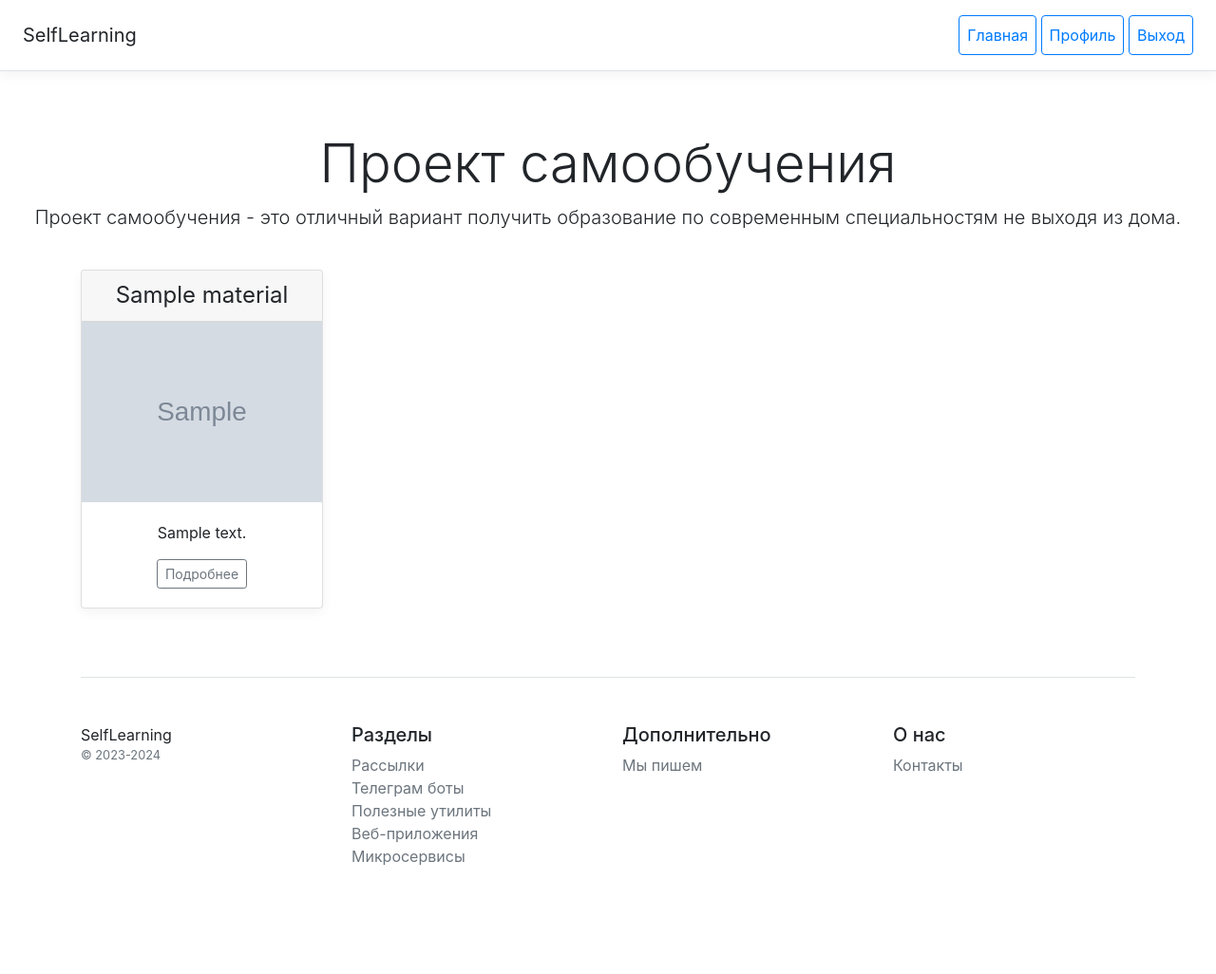
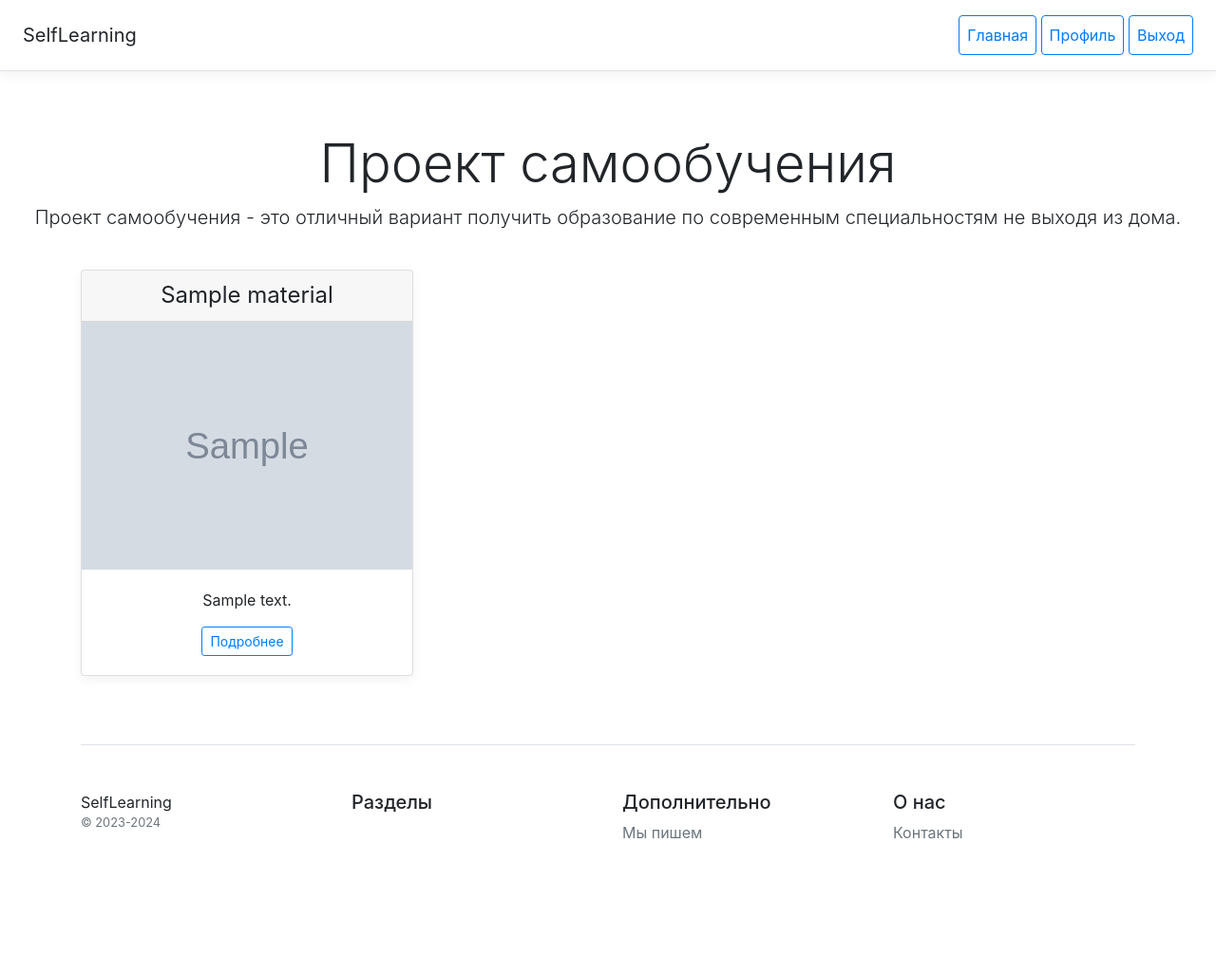
Before and after one commit to jekaGitHub/self-learning, a Django app: page /chapters/1/materials in a window 1280 px wide. Shown: the whole page at 95% size. After the commit the page ends 884 px from the top, so only its background shows below. Run offline with Django 4.2, Linux system fonts and the light colour scheme; a user stored in the database is signed in; tables that the repository leaves empty hold one stand-in row (values such as "Sample post"); grey boxes marked "Sample" are stand-in pictures; some libraries are stand-ins or nearby versions.

Commit message:
edit files

```diff
--- a/materials/templates/materials/base.html
+++ b/materials/templates/materials/base.html
@@ -24,34 +24,7 @@
         {% endblock %}
 
         <footer class="pt-4 my-md-5 pt-md-5 border-top">
-            <div class="row">
-                <div class="col-12 col-md">
-                    SelfLearning
-                    <small class="d-block mb-3 text-muted">&copy; 2023-{% now 'Y' %}</small>
-                </div>
-                <div class="col-6 col-md">
-                    <h5>Разделы</h5>
-                    <ul class="list-unstyled text-small">
-                        <li><a class="text-muted" href="#">Рассылки</a></li>
-                        <li><a class="text-muted" href="#">Телеграм боты</a></li>
-                        <li><a class="text-muted" href="#">Полезные утилиты</a></li>
-                        <li><a class="text-muted" href="#">Веб-приложения</a></li>
-                        <li><a class="text-muted" href="#">Микросервисы</a></li>
-                    </ul>
-                </div>
-                <div class="col-6 col-md">
-                    <h5>Дополнительно</h5>
-                    <ul class="list-unstyled text-small">
-                        <li><a class="text-muted" href="#">Мы пишем</a></li>
-                    </ul>
-                </div>
-                <div class="col-6 col-md">
-                    <h5>О нас</h5>
-                    <ul class="list-unstyled text-small">
-                        <li><a class="text-muted" href="#">Контакты</a></li>
-                    </ul>
-                </div>
-            </div>
+            {% include 'materials/includes/inc_footer_menu.html' %}
         </footer>
     </div>
 </main>
--- a/materials/templates/materials/index.html
+++ b/materials/templates/materials/index.html
@@ -12,7 +12,7 @@
             <div class="card-body">
                 <p>{{ object.description }}</p>
                 <a href="{% url 'materials:materials' object.pk %}">
-                    <button type="button" class="btn btn-sm btn-outline-secondary">К материалам</button>
+                    <button type="button" class="btn btn-sm btn-outline-primary">К материалам</button>
                 </a>
             </div>
         </div>
--- a/materials/templates/materials/materials.html
+++ b/materials/templates/materials/materials.html
@@ -4,7 +4,7 @@
 
 <div class="row text-center">
     {% for material in materials %}
-    <div class="col-3">
+    <div class="col-4">
         <div class="card mb-4 box-shadow">
             <div class="card-header">
                 <h4 class="my-0 font-weight-normal">{{ material.title }}</h4>
@@ -13,7 +13,7 @@
             <div class="card-body">
                 <p>{{ material.contents | truncatechars:100 }}</p>
                 <a href="{% url 'materials:material-detail' material.pk %}">
-                    <button type="button" class="btn btn-sm btn-outline-secondary">Подробнее</button>
+                    <button type="button" class="btn btn-sm btn-outline-primary">Подробнее</button>
                 </a>
             </div>
         </div>
```
